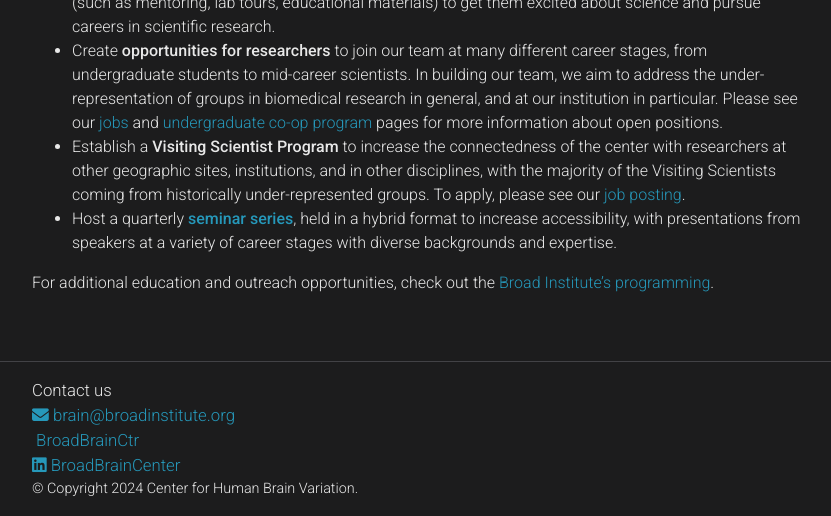
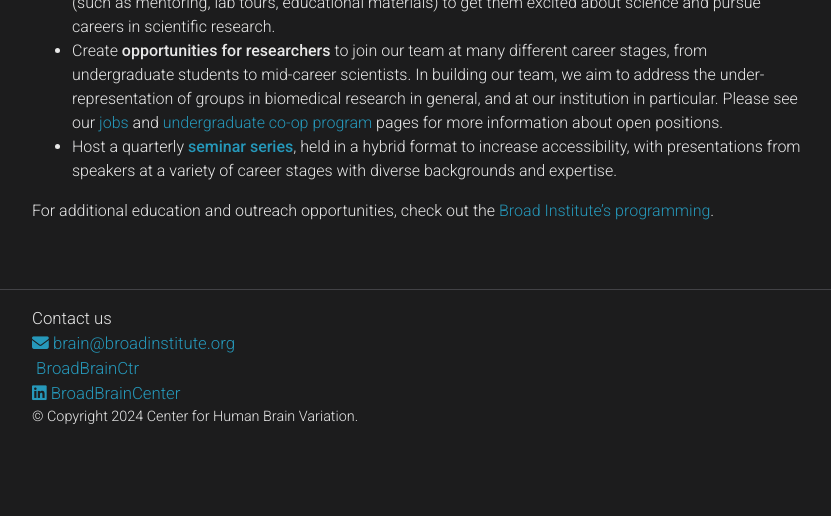
Before and after one commit to broadinstitute/chbv, a Jekyll site: the page built from _pages/outreach.md, in a window 1280 px wide and 900 px high, scrolled down 540 px, cut to the strip 384-900 px from the top of the window. Shown: the whole strip, without its empty margins (223-1054 px from the left). Built offline with Jekyll 4.4.1, drawn with Linux system fonts in a browser that asks for light colours; full-size pictures stand in for the smaller copies a plugin makes; comment, search, counter and statistics services are not loaded; a style sheet for code colours, icons or effects is not loaded; after the commit the page ends 1368 px from its top, so only the background shows below that.

Commit message:
Fix #53 remove visiting scientist program

```diff
--- a/_pages/outreach.md
+++ b/_pages/outreach.md
@@ -18,7 +18,6 @@ children:
 The Center for Human Brain Variation is committed to assembling a project team with diverse perspectives, while fostering an inclusive environment where all team members flourish.  This is essential for a project in which the analysis of biological variation and diversity is a central theme.  Our Center aims to reach a wide community of scientists in a variety of different ways including:
 - Provide elementary through undergraduate level students from surrounding communities with **resources** (such as mentoring, lab tours, educational materials) to get them excited about science and pursue careers in scientific research.
 - Create **opportunities for researchers** to join our team at many different career stages, from undergraduate students to mid-career scientists.  In building our team, we aim to address the under-representation of groups in biomedical research in general, and at our institution in particular. Please see our [jobs](/join-us) and [undergraduate co-op program](/jobs/co_op_program) pages for more information about open positions.
-- Establish a **Visiting Scientist Program** to increase the connectedness of the center with researchers at other geographic sites, institutions, and in other disciplines, with the majority of the Visiting Scientists coming from historically under-represented groups. To apply, please see our [job posting](/jobs/visiting_scientists_program).
 - Host a quarterly **[seminar series](/seminar-series/)**, held in a hybrid format to increase accessibility, with presentations from speakers at a variety of career stages with diverse backgrounds and expertise.
 
 For additional education and outreach opportunities, check out the [Broad Institute's programming](https://www.broadinstitute.org/education-and-outreach).
```
Also changed, not shown: _jobs/visiting_scientists_program.md (+1 -1 lines).
